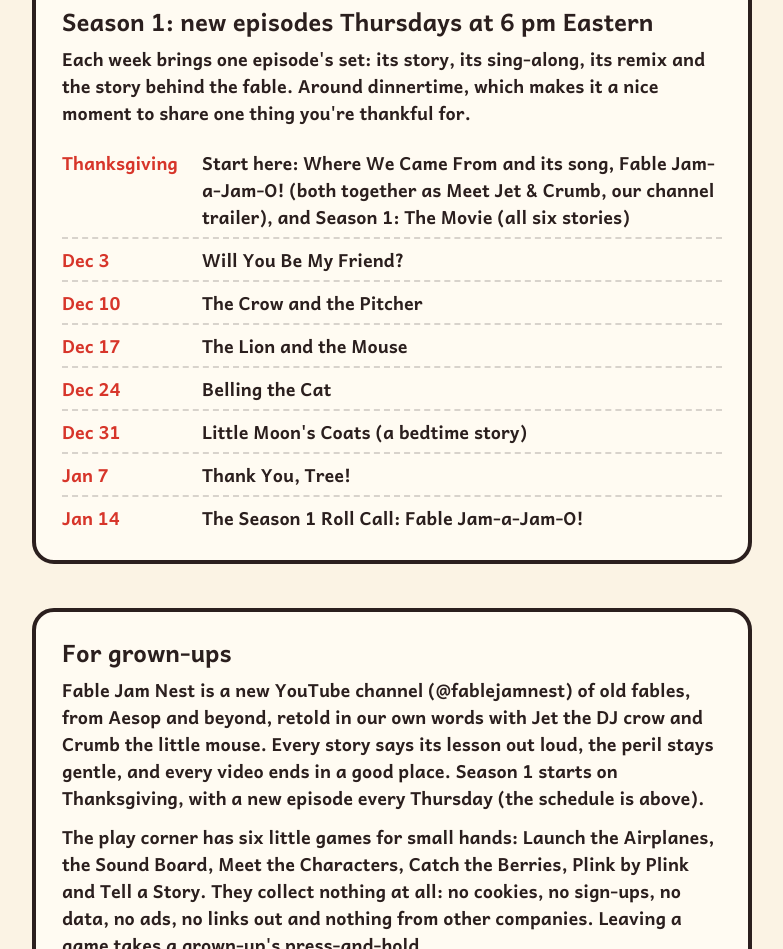
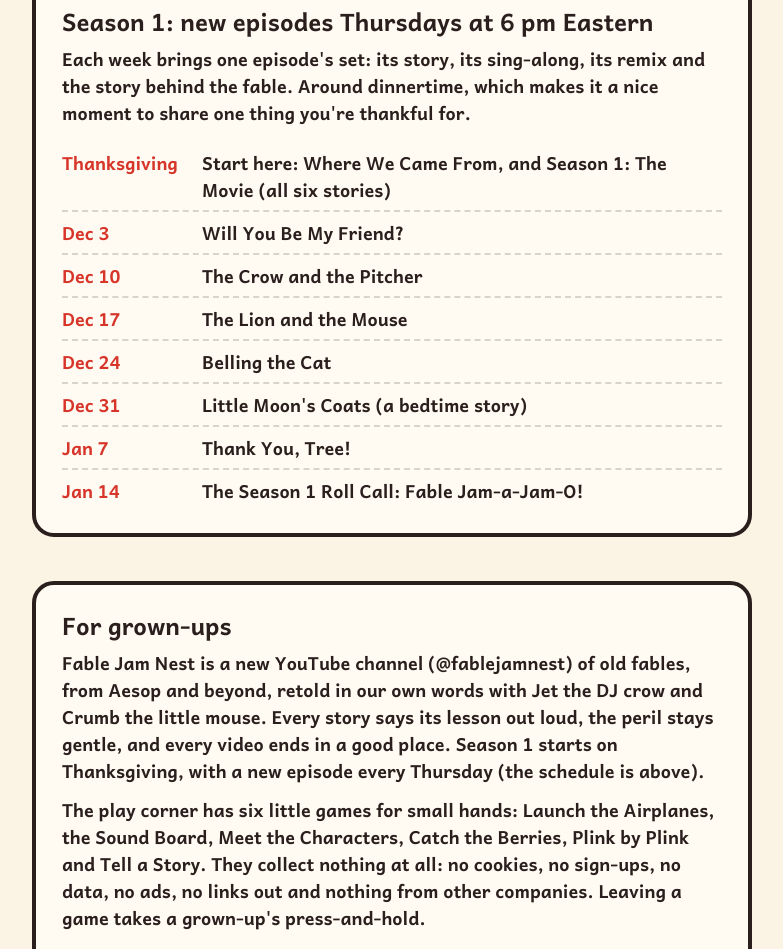
Before and after one commit to nossilg/fablejam-site, a plain HTML site: page nest/index.html in a window 1280 px wide. Shown: the part 2069-3018 px from the top of the page, without its empty margins (248-1031 px from the left). Drawn offline with Linux system fonts and the light colour scheme.

Commit message:
Schedule: Thanksgiving is Where We Came From and the movie

```diff
--- a/nest/index.html
+++ b/nest/index.html
@@ -126,7 +126,7 @@ footer{margin:34px 0 10px;font-size:15px;color:#6b5444}
     <h2>Season 1: new episodes Thursdays at 6 pm Eastern</h2>
     Each week brings one episode's set: its story, its sing-along, its remix and the story behind the fable. Around dinnertime, which makes it a nice moment to share one thing you're thankful for.
     <ul class="sched">
-      <li data-day="2026-11-26"><time datetime="2026-11-26">Thanksgiving</time><span>Start here: Where We Came From and its song, Fable Jam-a-Jam-O! (both together as Meet Jet &amp; Crumb, our channel trailer), and Season 1: The Movie (all six stories)</span></li>
+      <li data-day="2026-11-26"><time datetime="2026-11-26">Thanksgiving</time><span>Start here: Where We Came From, and Season 1: The Movie (all six stories)</span></li>
       <li data-day="2026-12-03"><time datetime="2026-12-03">Dec 3</time><span>Will You Be My Friend?</span></li>
       <li data-day="2026-12-10"><time datetime="2026-12-10">Dec 10</time><span>The Crow and the Pitcher</span></li>
       <li data-day="2026-12-17"><time datetime="2026-12-17">Dec 17</time><span>The Lion and the Mouse</span></li>
```
